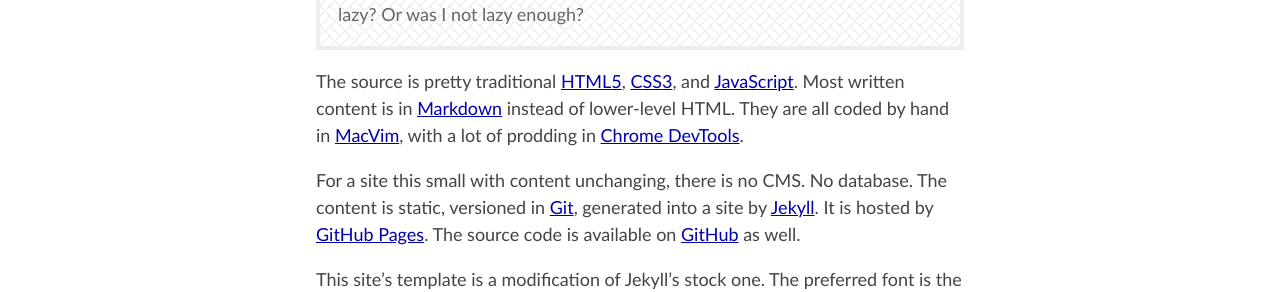
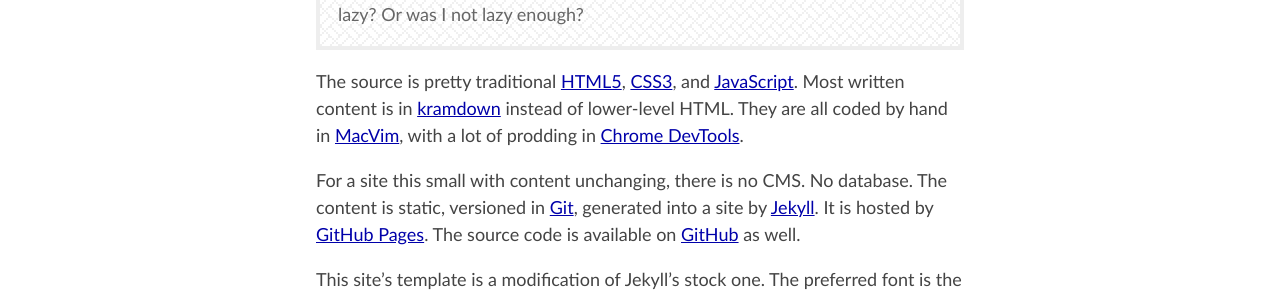
Before and after one commit to john-kurkowski/john-kurkowski.github.io, a Jekyll site: the page built from about/index.md, in a window 1280 px wide and 900 px high, scrolled down 1589 px. Shown: the part 170-462 px from the top of the window. Built offline with Jekyll 4.4.1, drawn with Linux system fonts in a browser that asks for light colours; nearby versions of some CDN libraries.

Commit message:
Be accurate about Markdown dialect

```diff
--- a/about/index.md
+++ b/about/index.md
@@ -89,7 +89,7 @@
 [CSS3](http://www.abookapart.com/products/css3-for-web-designers), and
 [JavaScript](http://www.amazon.com/JavaScript-Good-Parts-Douglas-Crockford/dp/0596517742).
 Most written content is in
-[Markdown](http://daringfireball.net/projects/markdown/) instead of lower-level
+[kramdown](http://kramdown.gettalong.org/) instead of lower-level
 HTML. They are all coded by hand in
 [MacVim](https://code.google.com/p/macvim/), with a lot of prodding in [Chrome
 DevTools](http://www.google.com/chrome/).
```
